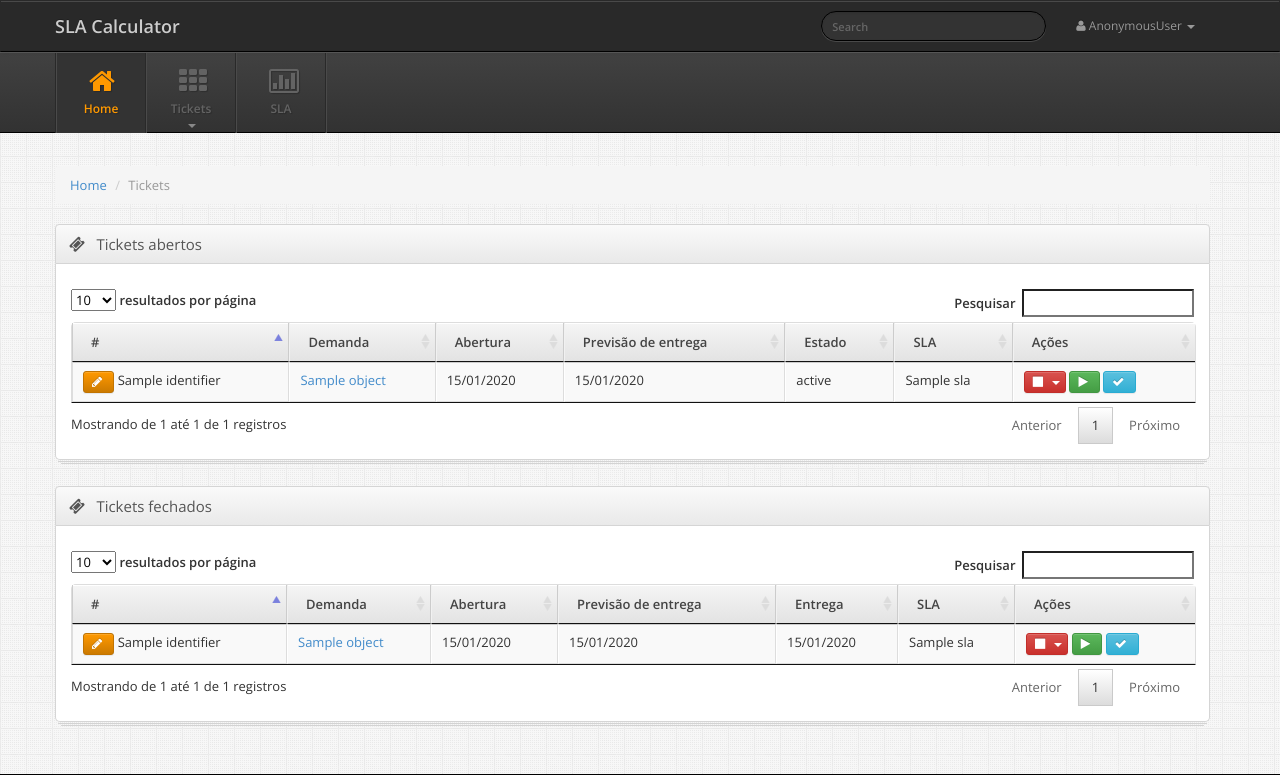
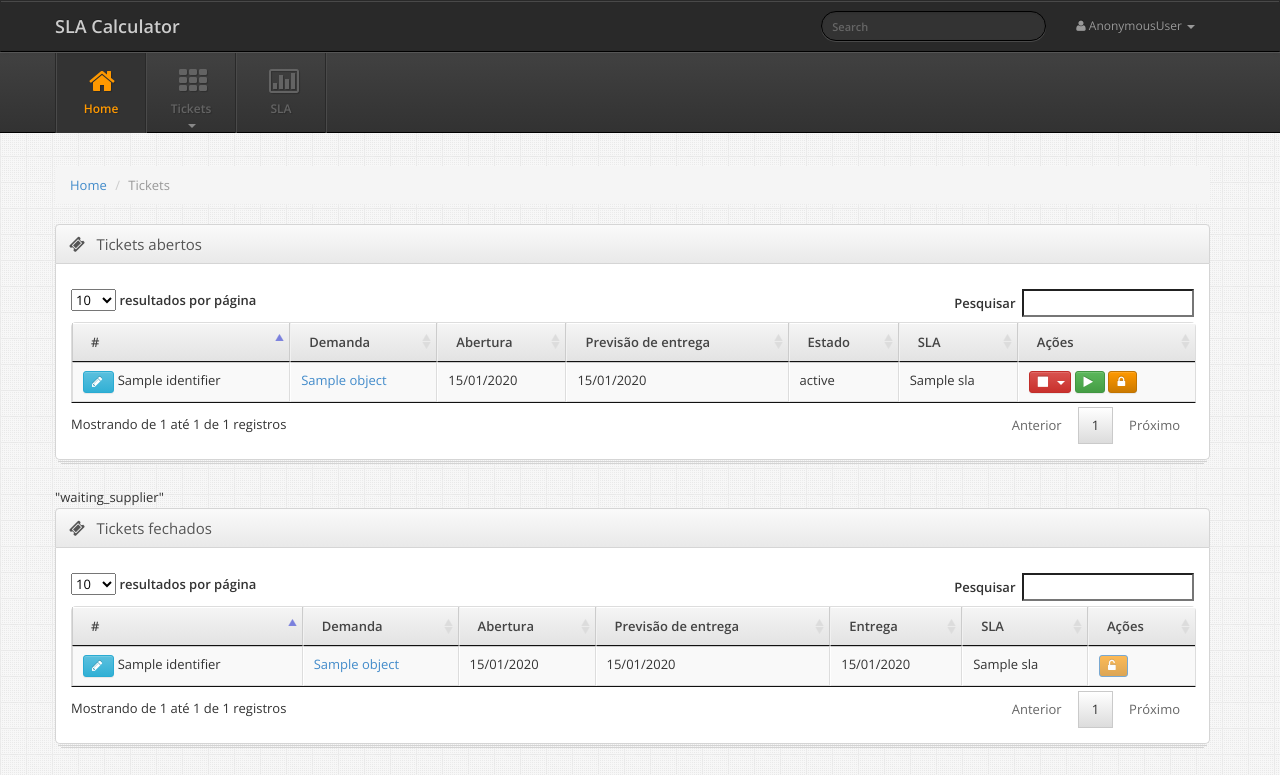
Before and after one commit to brunobbbs/slacalculator, a Django app: template apps/core/templates/core/ticket_list.html in a window 1280 px wide. Shown: the top 775 px of the page. Run offline with Django 3.2, Linux system fonts and the light colour scheme; the template is opened without the code that fills it: most values are stand-ins (such as "Sample title", 1, 10 or a date in 2020); some libraries are stand-ins or nearby versions.

Commit message:
improvements at view

```diff
--- a/apps/core/templates/core/ticket_list.html
+++ b/apps/core/templates/core/ticket_list.html
@@ -42,7 +42,7 @@
                             {% for object in object_list %}
                                 <tr>
                                     <td>
-                                        <a class="btn btn-xs btn-primary text-right"
+                                        <a class="btn btn-xs btn-info text-right"
                                            href="{% url 'tickets:update' object.pk %}" title="Editar"
                                            data-toggle="tooltip" data-placement="bottom">
                                             <i class="btn-icon-only icon-pencil"></i>
@@ -52,7 +52,7 @@
                                     <td><a href="{% url 'tickets:view' object.pk %}">{{ object.title }}</a></td>
                                     <td>{{ object.start_date|date:"d/m/Y" }}</td>
                                     <td>{{ object.due_date|date:"d/m/Y" }}</td>
-                                    <td>{{ object.latest_status }}</td>
+                                    <td>{{ object.get_state_display }}</td>
                                     <td>{{ object.sla }}</td>
                                     <td>
                                         <div class="btn-group">
@@ -62,10 +62,32 @@
                                                 <span class="caret"> </span>
                                             </button>
                                             <ul class="dropdown-menu" role="menu">
-                                                <li><a href="{% url 'tickets:status_update' object.latest_status.pk %}?ticket={{ object.pk }}&status=waiting_user">Aguardando usuário</a></li>
-                                                <li><a href="{% url 'tickets:status_update' object.latest_status.pk %}?ticket={{ object.pk }}&status=waiting_client">Aguardando cliente</a></li>
-                                                <li><a href="{% url 'tickets:status_update' object.latest_status.pk %}?ticket={{ object.pk }}&status=waiting_resources">Aguardando recursos</a></li>
-                                                <li><a href="{% url 'tickets:status_update' object.latest_status.pk %}?ticket={{ object.pk }}&status=waiting_supplier">Aguardando fornecedor</a></li>
+                                                <li class="dropdown-header">Interrupções de SLA</li>
+                                                <li role="separator" class="divider"></li>
+                                                <li>
+                                                    <a href="{% url 'tickets:status_update' object.latest_status.pk %}?ticket={{ object.pk }}&status=waiting_user">
+                                                        <i class="icon icon-user"></i>
+                                                        Aguardando usuário
+                                                    </a>
+                                                </li>
+                                                <li>
+                                                    <a href="{% url 'tickets:status_update' object.latest_status.pk %}?ticket={{ object.pk }}&status=waiting_client">
+                                                        <i class="icon icon-shield"></i>
+                                                        Aguardando cliente
+                                                    </a>
+                                                </li>
+                                                <li>
+                                                    <a href="{% url 'tickets:status_update' object.latest_status.pk %}?ticket={{ object.pk }}&status=waiting_resources">
+                                                        <i class="icon icon-tasks"></i>
+                                                        Aguardando recursos
+                                                    </a>
+                                                </li>
+                                                <li>
+                                                    <a href="{% url 'tickets:status_update' object.latest_status.pk %}?ticket={{ object.pk }}&status=waiting_supplier">
+                                                        <i class="icon icon-group"></i>
+                                                        Aguardando fornecedor
+                                                    </a>
+                                                </li>
                                             </ul>
                                         </div>
                                         <a class="btn btn-xs btn-success"
@@ -76,13 +98,13 @@
                                            data-toggle="tooltip" data-placement="bottom">
                                             <i class="btn-icon-only icon-play"></i>
                                         </a>
-                                        <a class="btn btn-xs btn-info"
+                                        <a class="btn btn-xs btn-primary"
                                            {% if object.latest_status.state == "closed" %}
                                            disabled="true"
                                            {% endif %}
                                            href="{% url 'tickets:status_update' object.latest_status.pk %}?ticket={{ object.pk }}&status=closed" title="Fechar"
                                            data-toggle="tooltip" data-placement="bottom">
-                                            <i class="btn-icon-only icon-ok"></i>
+                                            <i class="btn-icon-only icon-lock"></i>
                                         </a>
                                     </td>
                                 </tr>
@@ -101,7 +123,7 @@
                     </table>
                 </div>
 
-            </div>
+            </div>"waiting_supplier"
 
         </div>
 
@@ -135,7 +157,7 @@
                             {% for object in closed_tickets %}
                                 <tr>
                                     <td>
-                                        <a class="btn btn-xs btn-primary text-right"
+                                        <a class="btn btn-xs btn-info text-right"
                                            href="{% url 'tickets:update' object.pk %}" title="Editar"
                                            data-toggle="tooltip" data-placement="bottom">
                                             <i class="btn-icon-only icon-pencil"></i>
@@ -148,34 +170,13 @@
                                     <td>{{ object.end_date|date:"d/m/Y" }}</td>
                                     <td>{{ object.sla }}</td>
                                     <td>
-                                        <div class="btn-group">
-                                            <button class="btn btn-xs btn-danger dropdown-toggle"
-                                                    data-toggle="dropdown" type="button">
-                                                <i class="btn-icon-only icon-stop"></i>
-                                                <span class="caret"> </span>
-                                            </button>
-                                            <ul class="dropdown-menu" role="menu">
-                                                <li><a href="{% url 'tickets:status_update' object.latest_status.pk %}?ticket={{ object.pk }}&status=waiting_user">Aguardando usuário</a></li>
-                                                <li><a href="{% url 'tickets:status_update' object.latest_status.pk %}?ticket={{ object.pk }}&status=waiting_client">Aguardando cliente</a></li>
-                                                <li><a href="{% url 'tickets:status_update' object.latest_status.pk %}?ticket={{ object.pk }}&status=waiting_resources">Aguardando recursos</a></li>
-                                                <li><a href="{% url 'tickets:status_update' object.latest_status.pk %}?ticket={{ object.pk }}&status=waiting_supplier">Aguardando fornecedor</a></li>
-                                            </ul>
-                                        </div>
-                                        <a class="btn btn-xs btn-success"
-                                           {% if object.latest_status.state == "working" %}
+                                        <a class="btn btn-xs btn-primary"
+                                           {% if object.latest_status.state == "open" %}
                                            disabled="true"
                                            {% endif %}
-                                           href="{% url 'tickets:status_update' object.latest_status.pk %}?ticket={{ object.pk }}&status=working" title="Em andamento"
+                                           href="{% url 'tickets:status_update' object.latest_status.pk %}?ticket={{ object.pk }}&status=open" title="Reabrir ticket"
                                            data-toggle="tooltip" data-placement="bottom">
-                                            <i class="btn-icon-only icon-play"></i>
-                                        </a>
-                                        <a class="btn btn-xs btn-info"
-                                           {% if object.latest_status.state == "closed" %}
-                                           disabled="true"
-                                           {% endif %}
-                                           href="{% url 'tickets:status_update' object.latest_status.pk %}?ticket={{ object.pk }}&status=closed" title="Fechar"
-                                           data-toggle="tooltip" data-placement="bottom">
-                                            <i class="btn-icon-only icon-ok"></i>
+                                            <i class="btn-icon-only icon-unlock-alt"></i>
                                         </a>
                                     </td>
                                 </tr>
```
